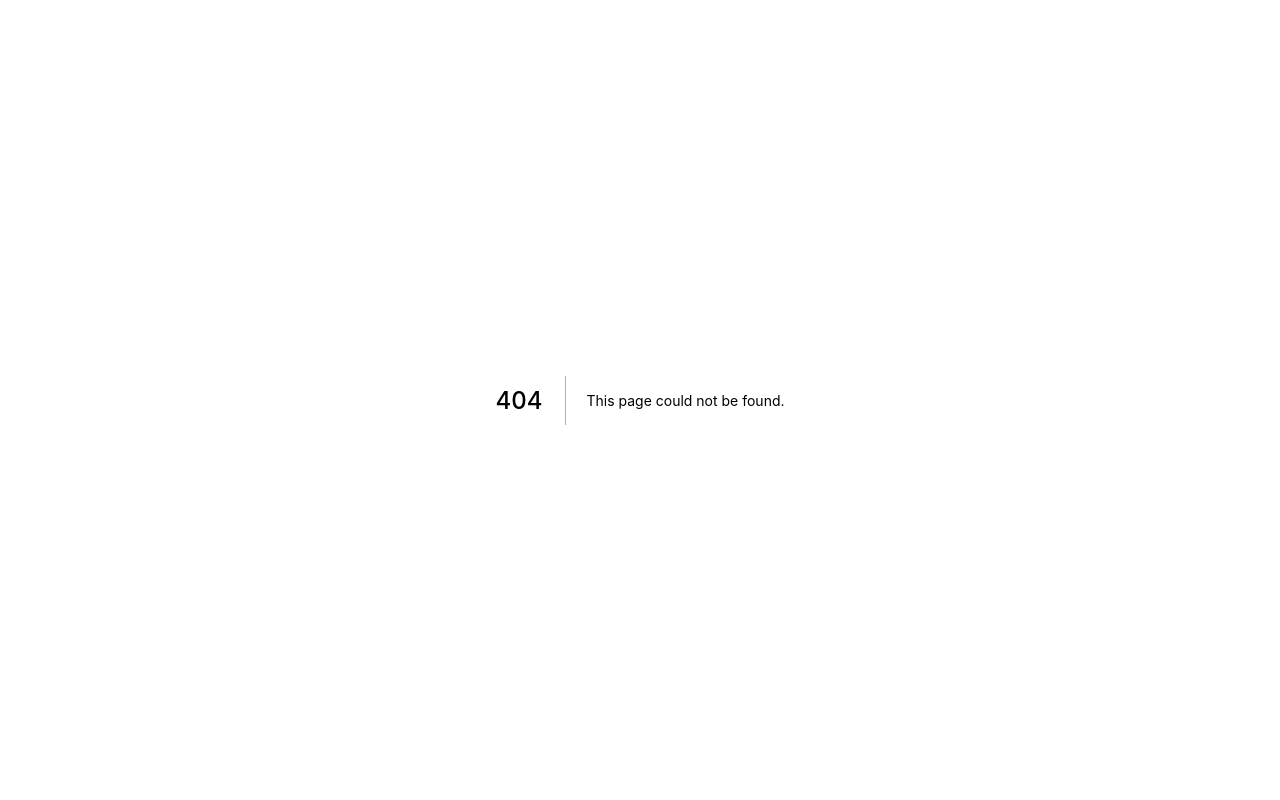
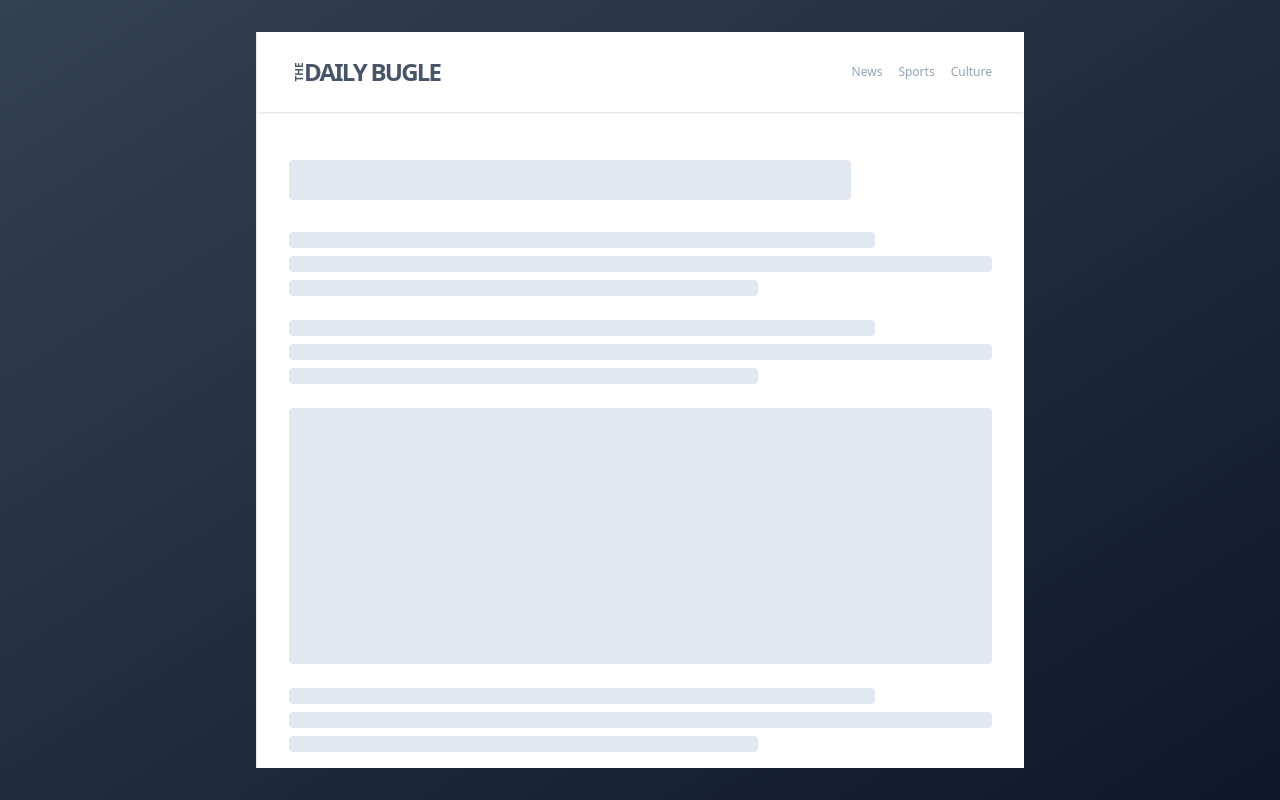
Before and after one commit to builduilabs/framer-motion-recipes, a Next.js app: page /3-header/__begin in a window 1280 px wide. Before the commit this address had no page. Built offline with nearby package versions, Linux system fonts and the light colour scheme; a web font is replaced by a local one.

Commit message:
begin/end

```diff
--- /dev/null
+++ b/pages/3-header/__begin.js
@@ -0,0 +1,46 @@
+export default function Header() {
+  return (
+    <div className="flex h-screen flex-col items-center justify-center overscroll-y-contain bg-gradient-to-br from-slate-700 to-slate-900 py-8 px-6 text-slate-600">
+      <div className="relative mx-auto flex w-full max-w-3xl flex-1 overflow-hidden bg-white">
+        <div className="z-0 flex-1 overflow-y-scroll border-l">
+          <header className="flex h-20 items-center justify-between px-8 shadow">
+            <p className="flex origin-left items-center text-xl font-semibold uppercase">
+              <span className="inline-block -rotate-90 text-[10px] leading-[0]">
+                The
+              </span>{" "}
+              <span className="-ml-1 text-2xl tracking-[-.075em]">
+                Daily Bugle
+              </span>
+            </p>
+            <nav className="flex space-x-4 text-xs font-medium text-slate-400">
+              <a href="#">News</a>
+              <a href="#">Sports</a>
+              <a href="#">Culture</a>
+            </nav>
+          </header>
+
+          <main className="px-8 pt-12">
+            <h1 className="h-10 w-4/5 rounded bg-slate-200 text-2xl font-bold" />
+            <div className="mt-8 space-y-6">
+              {[...Array(2).keys()].map((i) => (
+                <div key={i} className="space-y-2 text-sm">
+                  <p className="h-4 w-5/6 rounded bg-slate-200" />
+                  <p className="h-4 rounded bg-slate-200" />
+                  <p className="h-4 w-4/6 rounded bg-slate-200" />
+                </div>
+              ))}
+              <div className="h-64 rounded bg-slate-200"></div>
+              {[...Array(90).keys()].map((i) => (
+                <div key={i} className="space-y-2 text-sm">
+                  <p className="h-4 w-5/6 rounded bg-slate-200" />
+                  <p className="h-4 rounded bg-slate-200" />
+                  <p className="h-4 w-4/6 rounded bg-slate-200" />
+                </div>
+              ))}
+            </div>
+          </main>
+        </div>
+      </div>
+    </div>
+  );
+}
--- a/pages/3-header/__end.js
+++ b/pages/3-header/__end.js
@@ -46,7 +46,7 @@
 
   return (
     <div className="flex h-screen flex-col items-center justify-center overscroll-y-contain bg-gradient-to-br from-slate-700 to-slate-900 py-8 px-6 text-slate-600">
-      <div className="relative mx-auto flex w-full max-w-3xl flex-1 overflow-hidden rounded-2xl bg-white backdrop-blur-0">
+      <div className="relative mx-auto flex w-full max-w-3xl flex-1 overflow-hidden bg-white">
         <div ref={container} className="z-0 flex-1 overflow-y-scroll border-l">
           <motion.header
             style={{
@@ -68,7 +68,7 @@
               <span className="inline-block -rotate-90 text-[10px] leading-[0]">
                 The
               </span>{" "}
-              <span className="-ml-1 text-[24px] tracking-[-.075em]">
+              <span className="-ml-1 text-xl tracking-[-.075em]">
                 Daily Bugle
               </span>
             </motion.p>
@@ -84,7 +84,7 @@
             </motion.nav>
           </motion.header>
 
-          <main className="px-8 pt-[120px]">
+          <main className="px-8 pt-32">
             <h1 className="h-10 w-4/5 rounded bg-slate-200 text-2xl font-bold" />
             <div className="mt-8 space-y-6">
               {[...Array(2).keys()].map((i) => (
```
